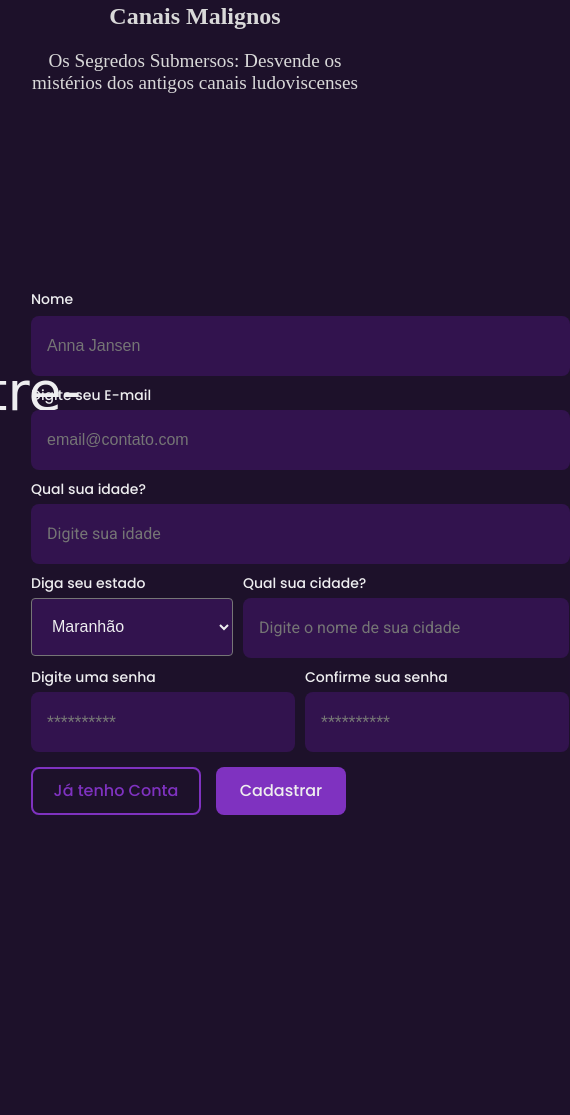
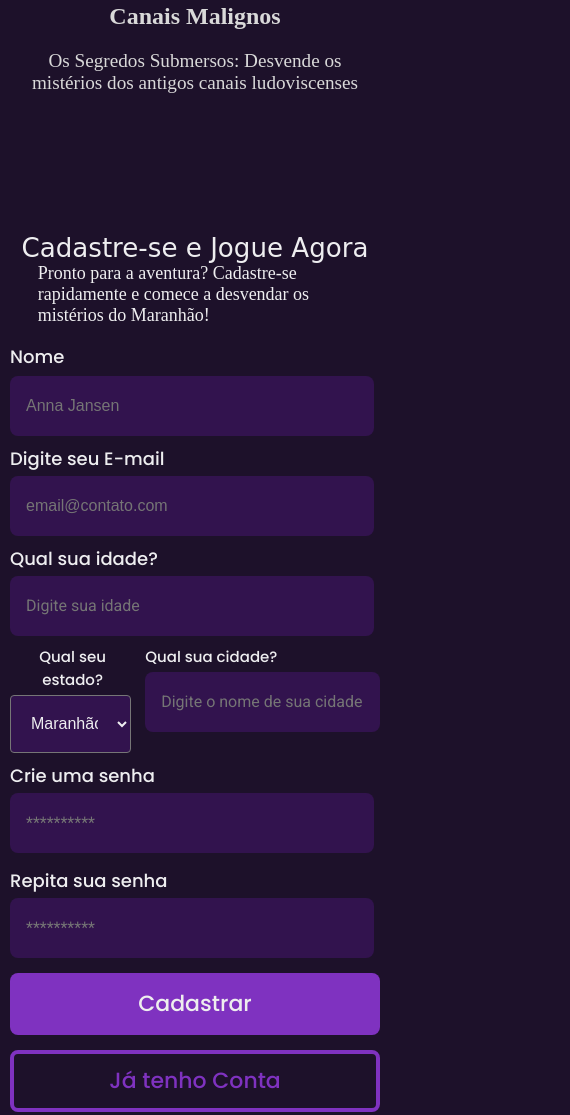
Before and after one commit to EdsonKL/Site-Jogo-3Doors, a website: page index.html in a window 390 px wide. Shown: the part 2989-4104 px from the top of the page, 570 px wide, since content can reach past the window. Before the commit the page ends 3954 px from the top, so only its background shows below. Drawn offline with Linux system fonts and the light colour scheme; a web font is replaced by a local one.

Commit message:
Adicionado ao formulario de cadastro: responsividade de 3 tamanhos de tela

```diff
--- a/index.html
+++ b/index.html
@@ -165,6 +165,7 @@
         </p>
       </div>
       <div class="formBox">
+        <h2>Cadastre-se e jogue agora mesmo</h2>
         <form action="">
           <div class="nameBox">
             <label for="name">Nome</label>
@@ -209,7 +210,7 @@
           </div>
           <div class="addressBox">
             <div class="stateBox">
-              <label for="state">Diga seu estado</label>
+              <label for="state">Qual seu estado?</label>
               <select id="state" name="state">
                 <option value="AC">Acre</option>
                 <option value="AL">Alagoas</option>
@@ -261,7 +262,7 @@
           </div>
           <div class="passwordBox">
             <div class="firstPassword">
-              <label for="password">Digite uma senha</label>
+              <label for="password">Crie uma senha</label>
               <input placeholder="**********" type="password" id="password" />
               <div class="alertText close" id="alertPassword">
                 <img src="./assets/icons/exclamation.png" alt="" srcset="" />
@@ -273,7 +274,7 @@
               </div>
             </div>
             <div class="secondPassword">
-              <label for="verifyPassword">Confirme sua senha</label>
+              <label for="verifyPassword">Repita sua senha</label>
               <input
                 placeholder="**********"
                 type="password"
--- a/src/home/style.css
+++ b/src/home/style.css
@@ -18,24 +18,57 @@ body {
   padding: 150px 20px;
   gap: 64px;
 }
+
 .textMain {
   display: flex;
   flex-direction: column;
   text-align: left;
-  width: 42%;
+  width: 34%;
   h1 {
     font-family: "Rosarivo", cursive;
     font-weight: 400;
-    font-size: 54px;
+    font-size: 64px;
   }
   p {
     font-family: serif;
     font-weight: 400;
-    font-size: 18px;
+    font-size: 22px;
+  }
+}
+@media screen  and (min-width: 700px) and (max-width: 1225px) {
+  #mainSignup {
+    flex-direction: column;
+  padding: 100px 10px;
+  }
+  .textMain {
+    width: 600px;
+  }
+}
+@media screen  and (min-width: 0px) and (max-width: 700px) {
+  #mainSignup {
+    flex-direction: column;
+    padding: 100px 10px;
+    align-items: center;
+
+  }
+  .textMain {
+    width: 100%;
+    align-items: center;
+
+    h1{
+      font-size: 6.7vw;
+    }
+    p{
+      font-size: 18px;
+      width: 85%;
+      max-height: 10px;
+    }
   }
 }
 
 .alertText {
+  display: flex;
+  flex-direction: row;
   size: 12px;
   color: #d096ff;
   padding: 6px 0;
@@ -50,6 +83,7 @@ body {
 
 .open {
   display: flex;
+  flex-direction: row;
 }
 .close {
   display: none;
@@ -79,7 +113,40 @@ body {
     border: none;
   }
 }
+@media screen and (max-width: 1225px) {
+  .nameBox {
+    label {
+      font-size: 16px;
+    }
+    input {
+      width: 538px;
+    }
+  }
+}
+@media screen  and (min-width: 0px) and (max-width: 700px) {
+  .nameBox{
+    label{
+      font-size: 18px;
+    }
+    input{
+      width: 85vw;
+    }
+  }
+}
 .formBox {
+  display: flex;
+  flex-direction: column;
+  align-items: start;
+  h2 {
+    font-family: "Rosarivo", cursive;
+    font-weight: 400;
+    font-size: 24px;
+  }
+  @media screen and (max-width: 1225px) {
+    h2 {
+      display: none;
+    }
+  }
   form {
     display: flex;
     flex-direction: column;
@@ -109,6 +176,26 @@ body {
       border: none;
     }
   }
+  @media screen and (max-width: 1225px) {
+    .emailBox {
+      label {
+        font-size: 16px;
+      }
+      input {
+        width: 538px;
+      }
+    }
+  }
+  @media screen  and (min-width: 0px) and (max-width: 700px) {
+    .emailBox{
+      label{
+        font-size: 18px;
+      }
+      input{
+        width: 85vw;
+      }
+    }
+  }
   .ageBox {
     display: flex;
     flex-direction: column;
@@ -130,6 +217,26 @@ body {
       height: 48px;
       padding: 6px 16px;
       font-family: "Roboto", sans-serif;
+    }
+  }
+  @media screen and (max-width: 1225px) {
+    .ageBox {
+      label {
+        font-size: 16px;
+      }
+      input {
+        width: 538px;
+      }
+    }
+  }
+  @media screen  and (min-width: 0px) and (max-width: 700px) {
+    .ageBox{
+      label{
+        font-size: 18px;
+      }
+      input{
+        width: 85vw;
+      }
     }
   }
   .addressBox {
@@ -178,6 +285,36 @@ body {
       font-family: "Roboto", sans-serif;
     }
   }
+  @media screen and (max-width: 1225px) {
+    .addressBox {
+      label {
+        font-size: 16px;
+      }
+      input {
+        width: 325px;
+      }
+    }
+  }
+  @media screen  and (min-width: 0px) and (max-width: 700px) {
+    .addressBox{
+      label{
+        font-size: 18px;
+      }
+      select{
+        width: 31vw;
+      }
+      input{
+        width: 52vw;
+      }
+    }
+  }
+  @media screen and (min-width: 0px) and (max-width: 500px) {
+    .addressBox{
+      label{
+      font-size: 15px;
+    }
+  }
+}
   .passwordBox {
     display: flex;
     flex-direction: row;
@@ -193,6 +330,7 @@ body {
       flex-direction: column;
       align-items: start;
     }
+
     label {
       padding: 4px 0;
       font-family: "Poppins", sans-serif;
@@ -212,16 +350,60 @@ body {
       font-family: "Roboto", sans-serif;
     }
   }
+  @media screen and (max-width: 1225px) {
+    .passwordBox {
+      label {
+        font-size: 16px;
+      }
+      input {
+        width: 248px;
+      }
+    }
+  }
+  @media screen  and (min-width: 500px) and (max-width: 700px) {
+    .passwordBox{
+      label{
+        font-size: 18px;
+      }
+      input{
+        width: 39vw;
+      }
+    }
+  }
+  @media screen  and (min-width: 0px) and (max-width: 500px) {
+    .passwordBox{
+      flex-direction: column;
+      label{
+        font-size: 18px;
+      }
+      input{
+        width: 85vw;
+      }
+    }
+  }
   .buttonsForm {
     display: flex;
     flex-direction: row;
     gap: 15px;
   }
+  @media screen and (max-width: 1225px) {
+    .buttonsForm {
+      display: flex;
+      align-items: center;
+      justify-content: center;
+    }
+  }
+  @media screen and (min-width: 0px) and (max-width: 500px) {
+    .buttonsForm{
+      display: flex;
+      flex-direction: column-reverse;
+    }
+  }
   #buttonSignup {
     display: flex;
     margin-top: 10px;
-    width: 130px;
-    height: 48px;
+    width: 150px;
+    height: 56px;
     border: none;
     border-radius: 8px;
     padding: 12px 16px;
@@ -230,9 +412,17 @@ body {
     background-color: #7f32c0;
     font-family: "Poppins", sans-serif;
     font-weight: 500;
-    font-size: 16px;
+    font-size: 18px;
     color: #eeeeee;
     cursor: pointer;
+  }
+  @media screen and (min-width: 0px) and (max-width: 500px) {
+    #buttonSignup{
+      font-size: 22px;
+      width: 100%;
+      height: 62px;
+
+    }
   }
   #buttonSignup:hover {
     background-color: #632694;
@@ -240,19 +430,27 @@ body {
   #buttonSignin {
     display: flex;
     margin-top: 10px;
-    width: 170px;
-    height: 48px;
+    width: 190px;
+    height: 56px;
     background-color: #1d112a;
-    border: 2px solid #7f32c0;
+    border: 4px solid #7f32c0;
     border-radius: 8px;
     padding: 12px 16px;
     justify-content: center;
     align-items: center;
     font-family: "Poppins", sans-serif;
     font-weight: 500;
-    font-size: 16px;
+    font-size: 18px;
     color: #7f32c0;
     cursor: pointer;
+  }
+  @media screen and (min-width: 0px) and (max-width: 500px) {
+    #buttonSignin{
+      font-size: 22px;
+      width: 100%;
+      margin-top: 0;
+      height: 62px;
+    }
   }
   #buttonSignin:hover {
     background-color: #452e58;
```
